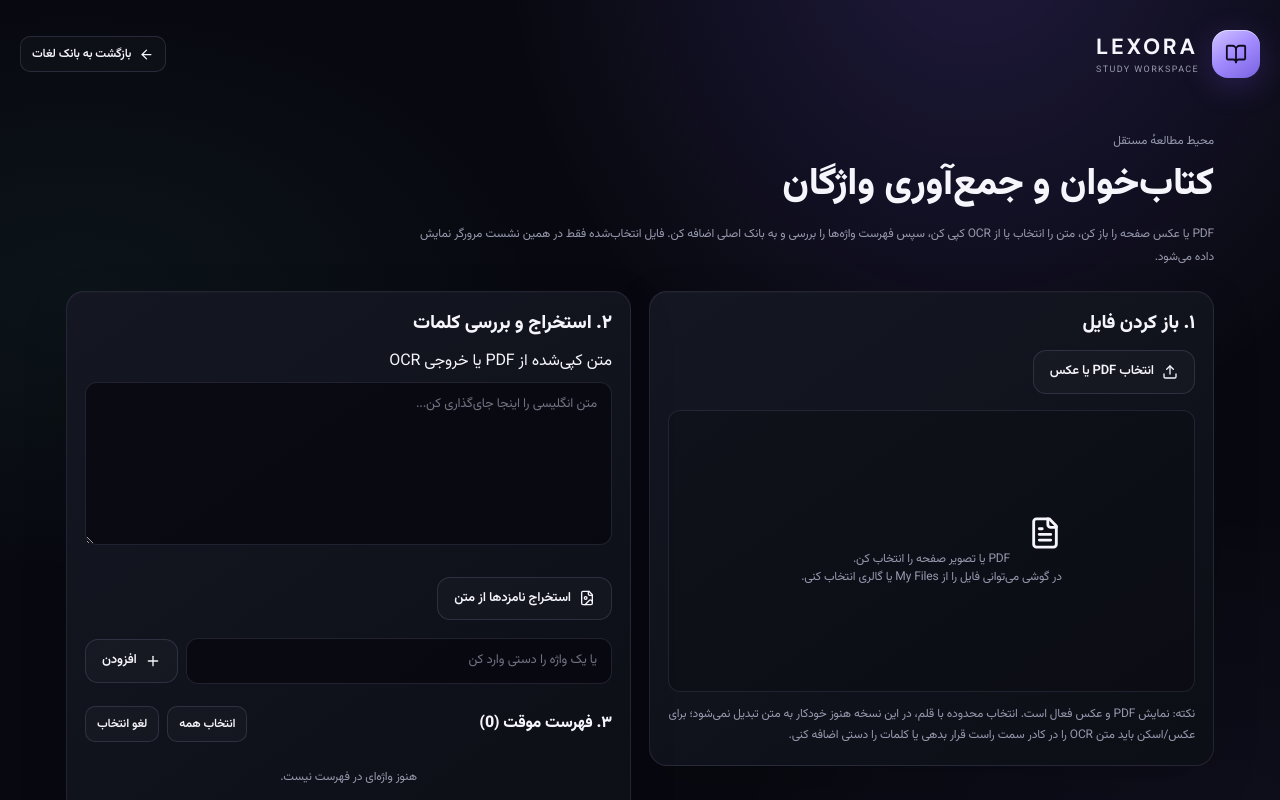
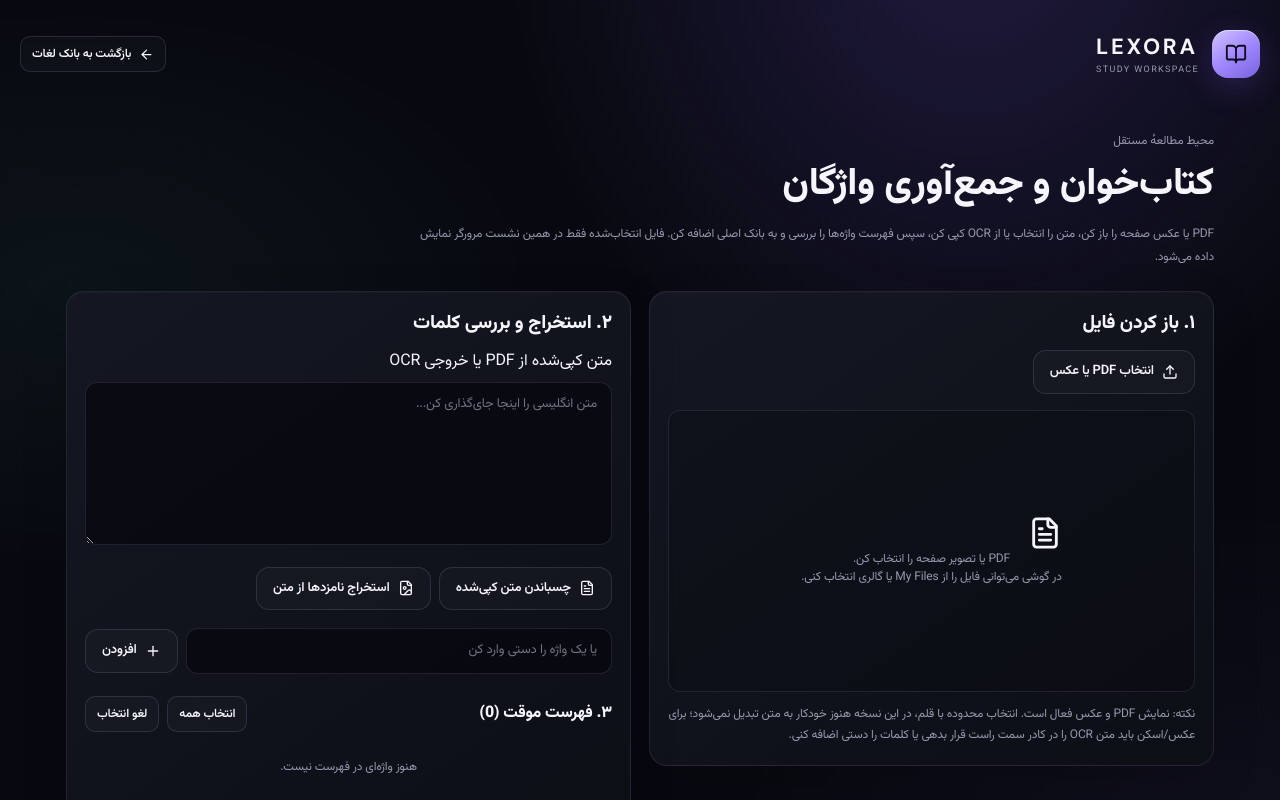
Before and after one commit to Rezadexi/LEXORA, a Next.js app: page /LEXORA/study-workspace in a window 1280 px wide. Shown: the top 800 px of the page. Built offline with nearby package versions, Linux system fonts and the light colour scheme.

Commit message:
Add clipboard paste shortcut for study text capture

```diff
--- a/app/study-workspace/page.tsx
+++ b/app/study-workspace/page.tsx
@@ -66,6 +66,21 @@ export default function StudyWorkspacePage() {
     setSelected(current => current.includes(word) ? current : [...current, word]);
     setManualWord("");
     setMessage("واژه به فهرست موقت اضافه شد.");
+  }
+
+  async function pasteClipboardText() {
+    if (!navigator.clipboard?.readText) {
+      setMessage("خواندن مستقیم کلیپ‌بورد در این مرورگر در دسترس نیست؛ متن را در کادر زیر به‌صورت دستی جای‌گذاری کن.");
+      return;
+    }
+    try {
+      const text = await navigator.clipboard.readText();
+      if (!text.trim()) { setMessage("متن انگلیسی در کلیپ‌بورد پیدا نشد. ابتدا از PDF یا ابزار تشخیص متن عکس، متن را کپی کن."); return; }
+      setSourceText(current => current.trim() ? current + "\\n" + text.trim() : text.trim());
+      setMessage("متن کلیپ‌بورد به کادر اضافه شد؛ حالا می‌توانی نامزدهای واژگان را استخراج کنی.");
+    } catch {
+      setMessage("دسترسی به کلیپ‌بورد رد شد. متن را کپی کن و داخل کادر نگه‌دار و Paste را بزن.");
+    }
   }
 
   function extractCandidates() {
@@ -140,7 +155,7 @@ export default function StudyWorkspacePage() {
           <section className="panel" style={{padding:18,borderRadius:18,minWidth:0}}>
             <h2 style={{fontSize:19,fontWeight:750,margin:"0 0 12px"}}>۲. استخراج و بررسی کلمات</h2>
             <label className="form-field" style={{display:"block"}}><span>متن کپی‌شده از PDF یا خروجی OCR</span><textarea className="field" value={sourceText} onChange={e=>setSourceText(e.target.value)} rows={7} placeholder="متن انگلیسی را اینجا جای‌گذاری کن..." style={{width:"100%",marginTop:8,resize:"vertical"}}/></label>
-            <button className="btn" onClick={extractCandidates} style={{marginTop:10,display:"inline-flex",alignItems:"center",gap:8}}><FileImage size={16}/> استخراج نامزدها از متن</button>
+            <div style={{display:"flex",gap:8,flexWrap:"wrap",marginTop:10}}><button className="btn" onClick={pasteClipboardText} style={{display:"inline-flex",alignItems:"center",gap:8}}><FileText size={16}/> چسباندن متن کپی‌شده</button><button className="btn" onClick={extractCandidates} style={{display:"inline-flex",alignItems:"center",gap:8}}><FileImage size={16}/> استخراج نامزدها از متن</button></div>
             <div style={{display:"flex",gap:8,marginTop:18,alignItems:"center"}}><input className="field" value={manualWord} onChange={e=>setManualWord(e.target.value)} onKeyDown={e=>{if(e.key==="Enter"){e.preventDefault();addManualWord();}}} placeholder="یا یک واژه را دستی وارد کن" style={{minWidth:0,flex:1}}/><button className="btn" onClick={addManualWord}><Plus size={16}/> افزودن</button></div>
             <div style={{display:"flex",justifyContent:"space-between",alignItems:"center",gap:8,marginTop:22,marginBottom:10,flexWrap:"wrap"}}><h3 style={{fontWeight:750,margin:0}}>۳. فهرست موقت ({uniqueCandidates.length})</h3><div style={{display:"flex",gap:8}}><button className="btn btn-small" onClick={()=>setSelected(uniqueCandidates)}>انتخاب همه</button><button className="btn btn-small" onClick={()=>setSelected([])}>لغو انتخاب</button></div></div>
             <div style={{display:"grid",gap:7,maxHeight:380,overflowY:"auto"}}>
```
